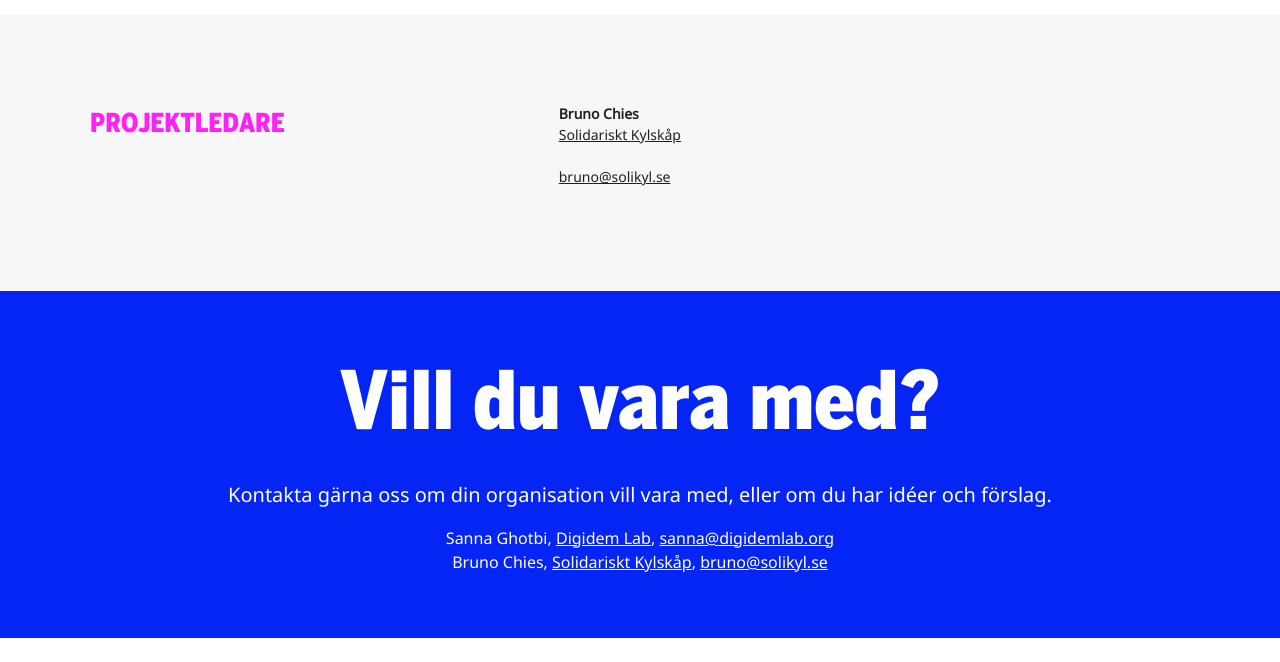
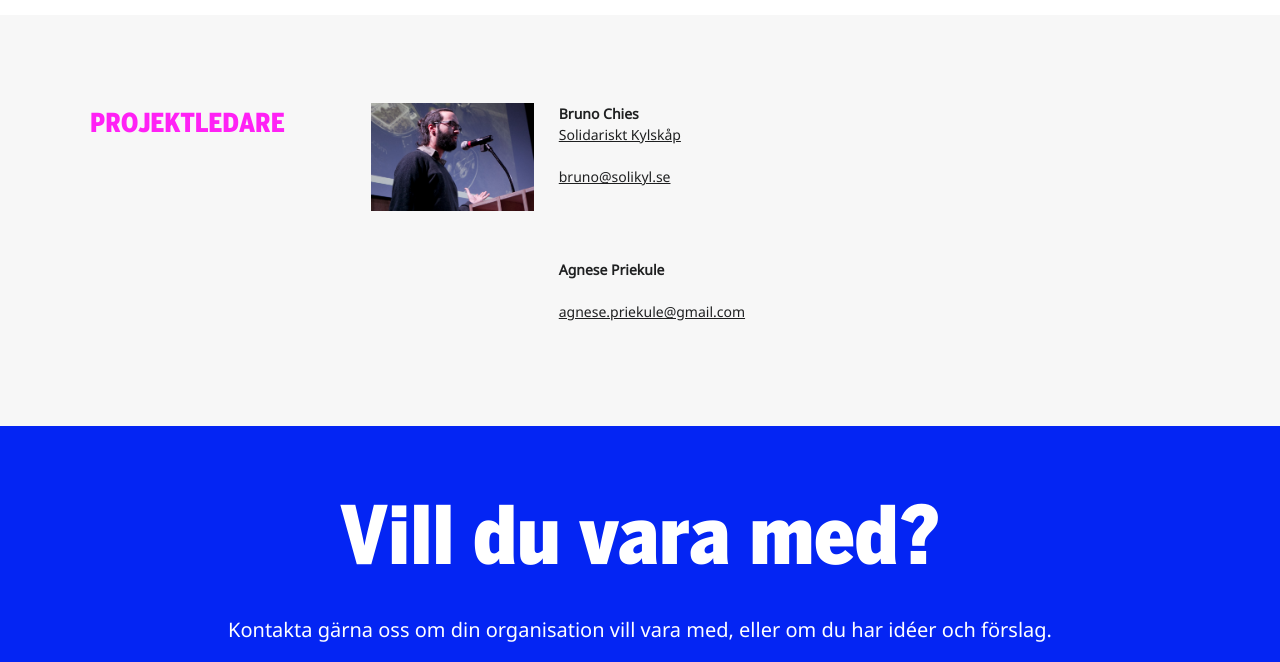
Before and after one commit to civictechsweden/civictech.se, a Jekyll site: the page built from _posts/2017-12-20-getaborg.md, in a window 1280 px wide and 900 px high, scrolled down 1292 px, cut to the strip 0-662 px from the top of the window. Built offline with Jekyll 4.4.1, drawn with Linux system fonts in a browser that asks for light colours; nearby versions of some CDN libraries.

Commit message:
Updated Getaborg

```diff
--- a/_posts/2017-12-20-getaborg.md
+++ b/_posts/2017-12-20-getaborg.md
@@ -15,9 +15,15 @@
   first implemented in Gothenburg!
 contact:
 - name: Bruno Chies
+  image: "/uploads/bruno_medialabprado.jpg"
   mail: bruno@solikyl.se
   organisation: Solidariskt Kylskåp
   organisation-link: http://solikyl.se/
+- name: Agnese Priekule
+  image:
+  mail: agnese.priekule@gmail.com
+  organisation:
+  organisation-link:
 ---
 
 Gothenburg needs an open-source gifting/sharing platform! Thousands of people are already sharing at give-away (bortskänkes) groups on Facebook or other smaller websites that are based on closed systems of classified ads, such as bortskankes.se. However, none of these tools have a nice user experience nor the features for sharing both within closed groups (say, among friends or within an organization) and sharing openly with the public. There is no open-source alternative out there for this true gift economy to reach its potential.
```
